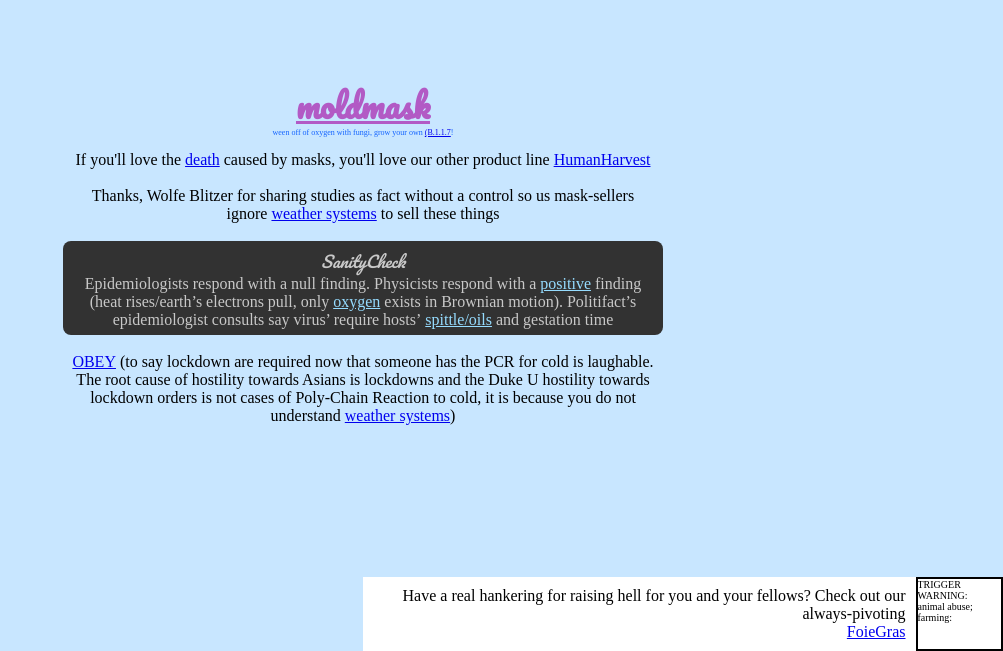
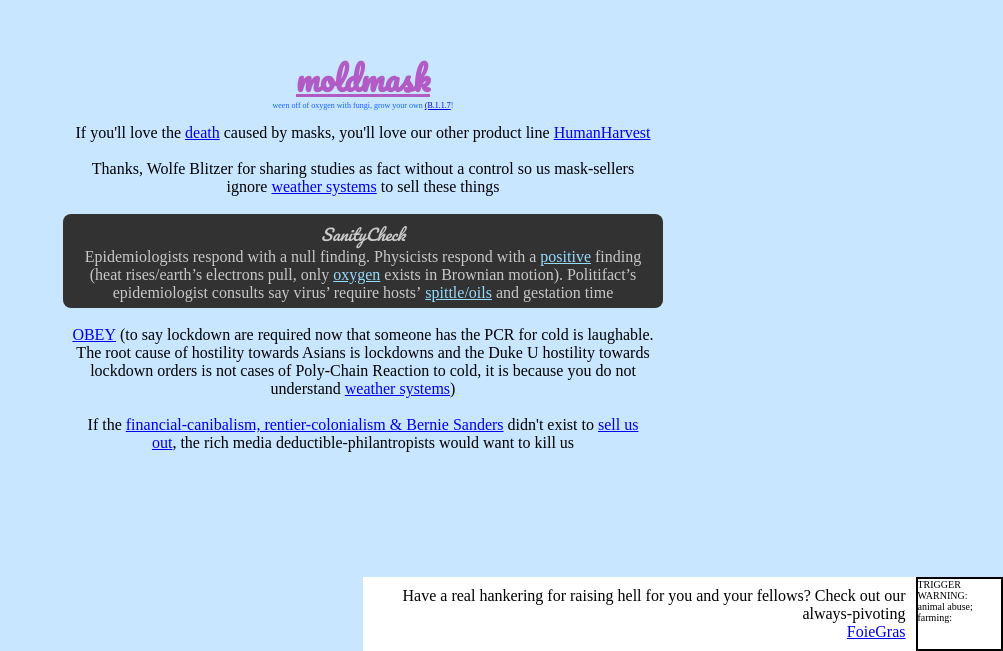
Before and after one commit to NickCarducci/MoldMask, a React (Create React App) app: page / in a window 1280 px wide. Shown: the part 149-800 px from the top of the page, without its empty margins (277-1280 px from the left). Built offline with nearby package versions, Linux system fonts and the light colour scheme.

Commit message:
Update App.js

```diff
--- a/src/App.js
+++ b/src/App.js
@@ -104,6 +104,9 @@
           weather systems
         </a>
         )
+        <br/>
+        <br/>
+        If the&nbsp;<a href="https://">financial-canibalism, rentier-colonialism & Bernie Sanders</a>&nbsp;didn't exist to&nbsp;<a href="https://froth.app/debt">sell us out</a>,&nbsp;the rich media deductible-philantropists would want to kill us
       </div>
       <div
         style={{
```
